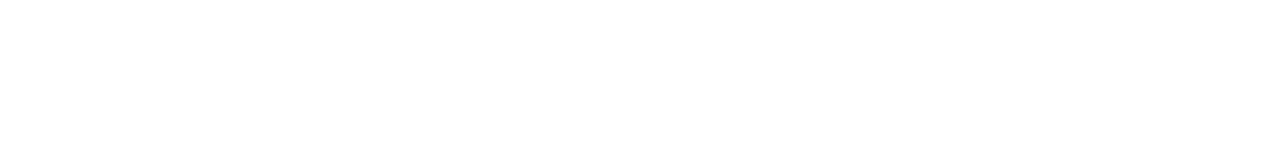
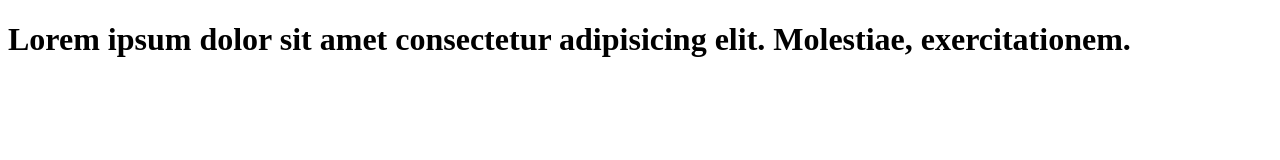
Before and after one commit to a-baten71/milston-1-repo, a plain HTML site: page index.html in a window 1280 px wide. Drawn offline with Linux system fonts and the light colour scheme.

Commit message:
added header

```diff
--- a/index.html
+++ b/index.html
@@ -7,6 +7,6 @@
     <title>my first repo</title>
 </head>
 <body>
-
+    <h1>Lorem ipsum dolor sit amet consectetur adipisicing elit. Molestiae, exercitationem.</h1>
 </body>
 </html>
```
